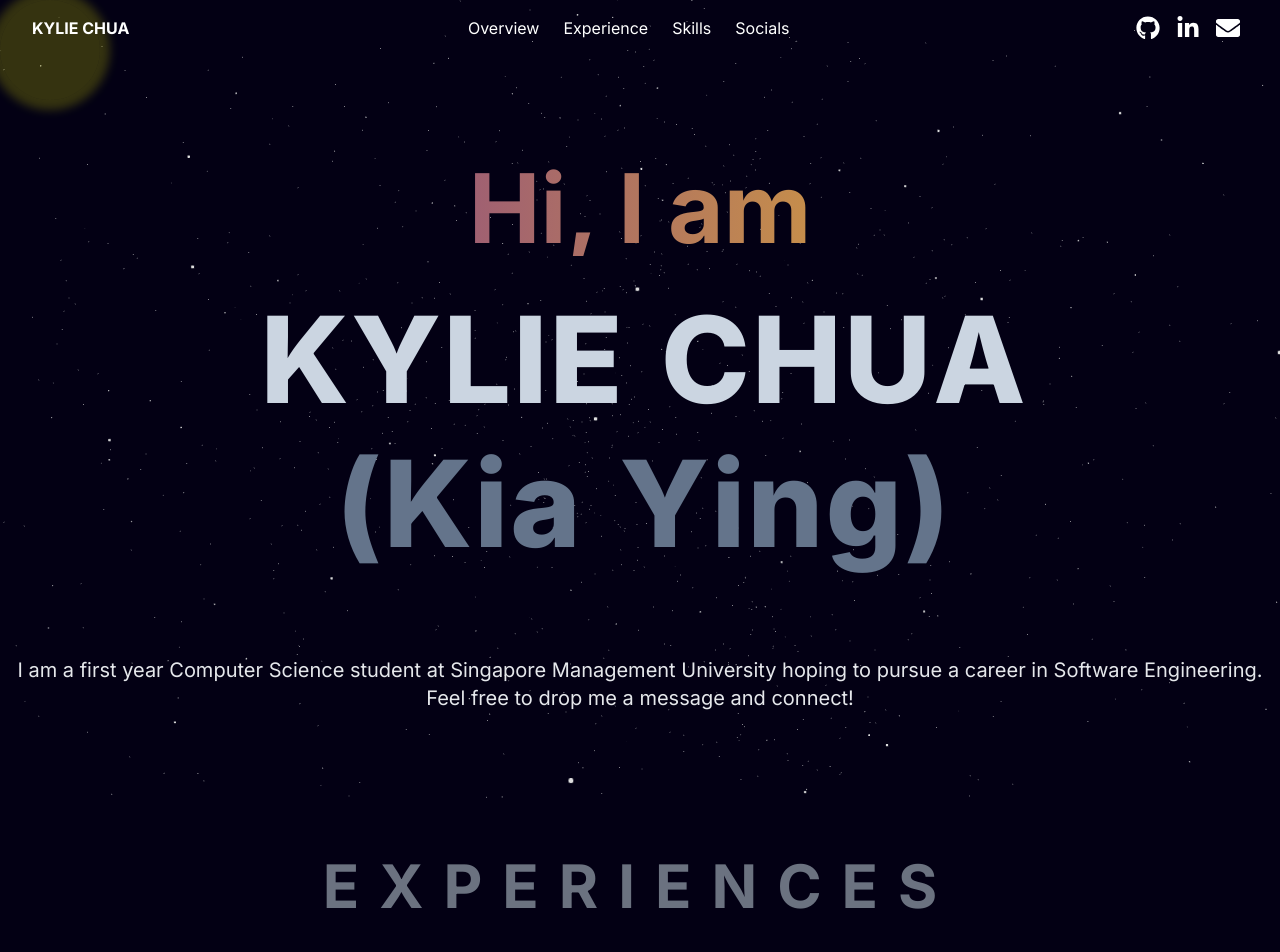
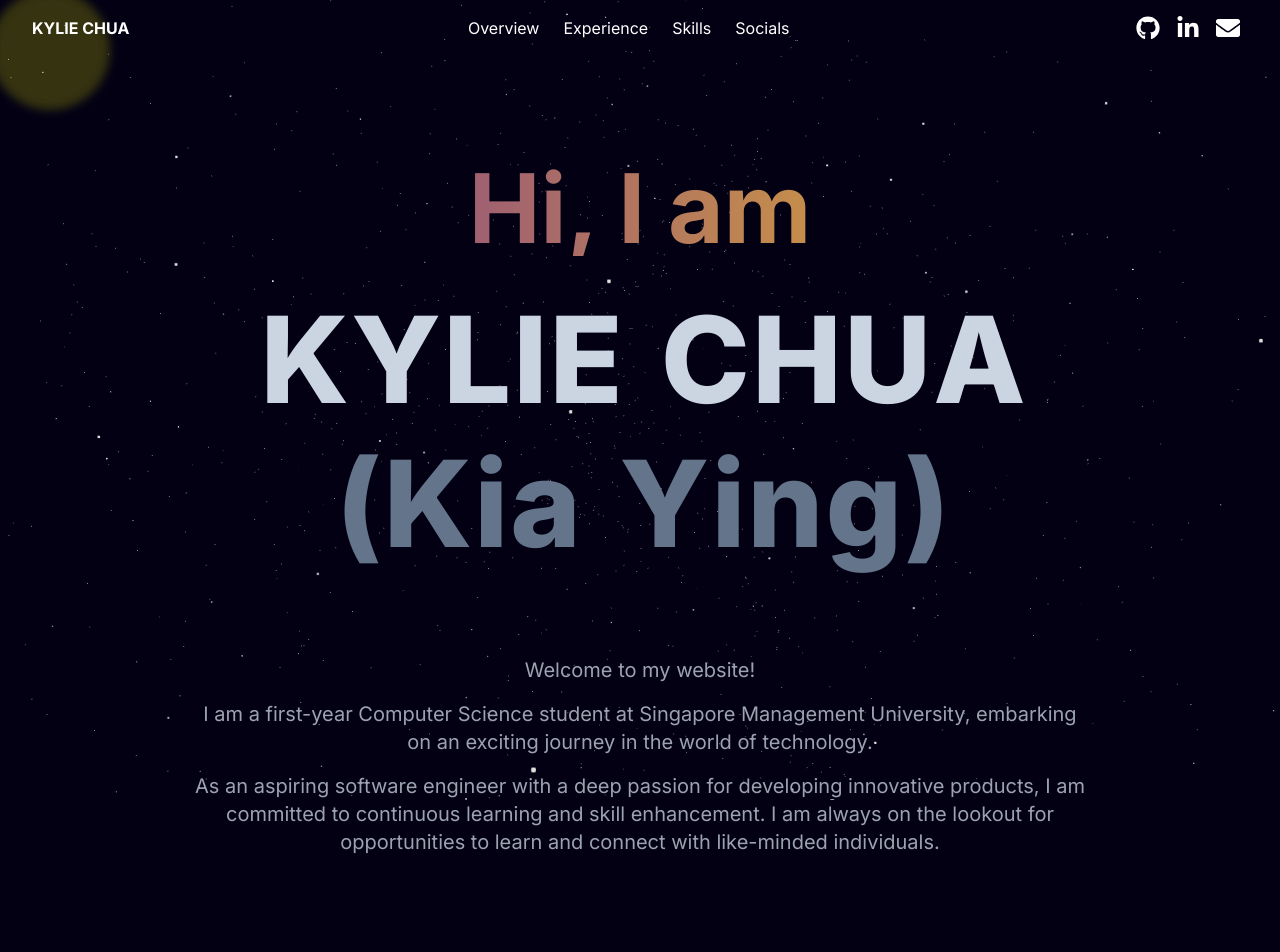
Before and after one commit to kylie-kiaying/portfolio-website, a Next.js app: page / in a window 1280 px wide. Shown: the top 952 px of the page. Built offline with nearby package versions, Linux system fonts and the light colour scheme.

Commit message:
modified description

```diff
--- a/components/Hero/Hero.tsx
+++ b/components/Hero/Hero.tsx
@@ -1,23 +1,34 @@
-import React from 'react';
+import React from "react";
 import NameAnimation from "@/components/Hero/NameAnimations";
 
 const Hero = () => {
   return (
-    <div id="overview" className="flex flex-col text-center md:flex-row items-start md:items-center">
+    <div
+      id="overview"
+      className="flex flex-col text-center md:flex-row items-start md:items-center"
+    >
       <div className="flex-1">
         <h2 className="text-8xl mt-40 font-bold text-transparent bg-clip-text bg-gradient-to-r from-purple-800 to-yellow-400">
           Hi, I am
         </h2>
         <NameAnimation />
-        <p className="text-gray-200 text-xl">
-          I am a first year Computer Science student at Singapore Management University hoping to pursue a career in Software Engineering.
-          <br/>
-          Feel free to drop me a message and connect!
+        <p className="text-center text-lg md:text-xl text-gray-400 max-w-4xl mx-auto mb-4">
+          Welcome to my website!
+        </p>
+        <p className="text-center text-lg md:text-xl text-gray-400 max-w-4xl mx-auto mb-4">
+          I am a first-year Computer Science student at Singapore Management
+          University, embarking on an exciting journey in the world of
+          technology.
+        </p>
+        <p className="text-center text-lg md:text-xl text-gray-400 max-w-4xl mx-auto mb-12">
+          As an aspiring software engineer with a deep passion for developing
+          innovative products, I am committed to continuous learning and skill
+          enhancement. I am always on the lookout for opportunities to learn and
+          connect with like-minded individuals.
         </p>
       </div>
-
     </div>
   );
-}
+};
 
 export default Hero;
--- a/components/Socials/Socials.tsx
+++ b/components/Socials/Socials.tsx
@@ -4,6 +4,11 @@ const ContactMe: React.FC = () => {
   return (
     <div id="socials" className="p-8">
       <h2 className="abosulte m-16 uppercase tracking-[20px] text-gray-500 font-bold text-center text-6xl">Socials</h2>
+      <p className="text-center text-lg md:text-xl text-gray-400 max-w-2xl mx-auto mb-12">
+        Feel free to check out any of my socials.
+        <br/>
+        Do drop me a message and am happy to chat anytime!
+      </p>
       <div className="flex flex-col items-center justify-center space-y-4">
         <a
           href="mailto:kylie.kiayingchua@gmail.com"
```
